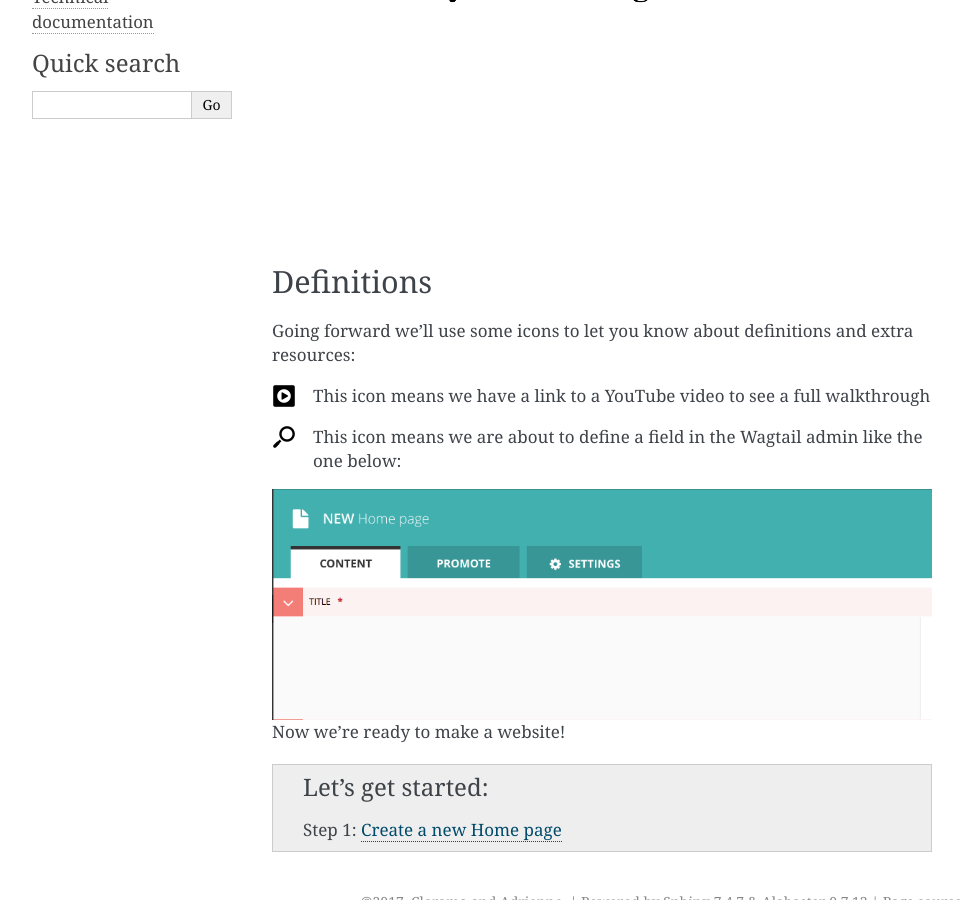
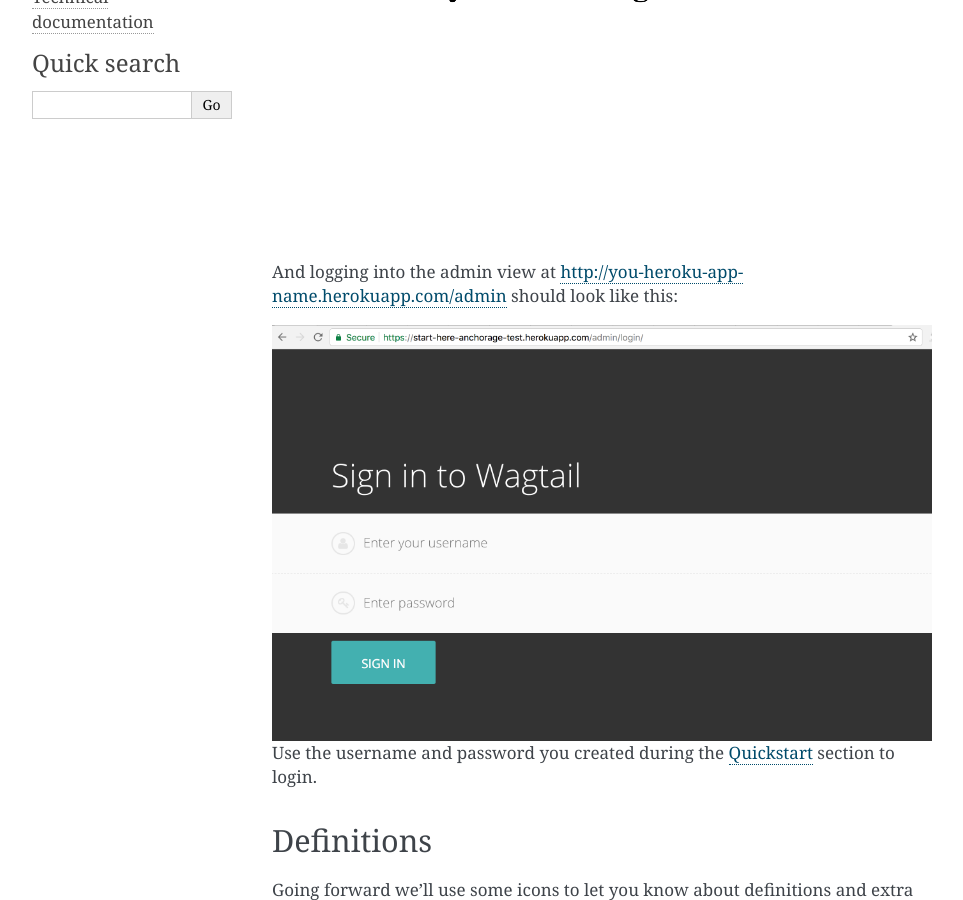
Before and after one commit to mark-meyer/startherecms, a Sphinx documentation site: the page built from docs/tutorial.rst, in a window 1280 px wide and 900 px high, scrolled down 569 px. Shown: the whole window, without its empty margins (148-1111 px from the left). Built offline with Sphinx 7.4.7, drawn with Linux system fonts in a browser that asks for light colours.

Commit message:
added the basic view of the admin panel

```diff
--- a/docs/quickstart.rst
+++ b/docs/quickstart.rst
@@ -51,7 +51,10 @@
     :target: https://heroku.com/deploy?template=https://github.com/adrind/startherecms
 
 This will prompt you to create an admin username + password. Remember what you type! We will use this account information
-to login later.
+to login later. Viewing your app after Heroku builds it should show a simple "Hello World" website like this:
+
+.. image:: _static/tutorial/basic_wagtail_app.png
+    :alt: The basic Hello World Wagtail app
 
 Want a full guide on how to structure and setup your website? Follow our :doc:`Tutorial <tutorial>`!
 
--- a/docs/tutorial.rst
+++ b/docs/tutorial.rst
@@ -20,6 +20,14 @@
 .. image:: _static/tutorial/basic_wagtail_app.png
     :align: left
     :alt: A basic homepage for a Wagtail application
+
+And logging into the admin view at http://you-heroku-app-name.herokuapp.com/admin should look like this:
+
+.. image:: _static/tutorial/basic_wagtail_admin.png
+    :align: left
+    :alt: The login view for the Wagtail admin
+
+Use the username and password you created during the :doc:`Quickstart <quickstart>` section to login.
 
 -----------
 Definitions
```
Also changed, not shown: docs/_static/tutorial/basic_wagtail_admin.png (added).
